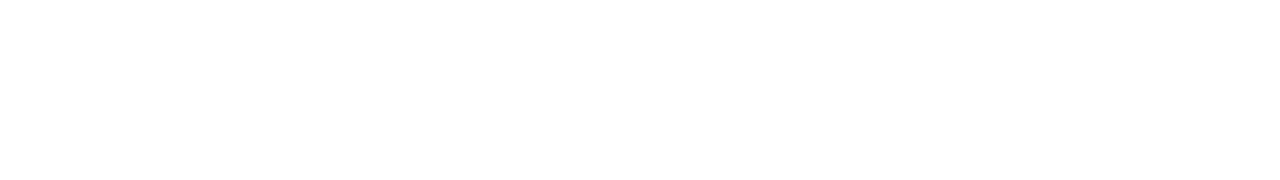
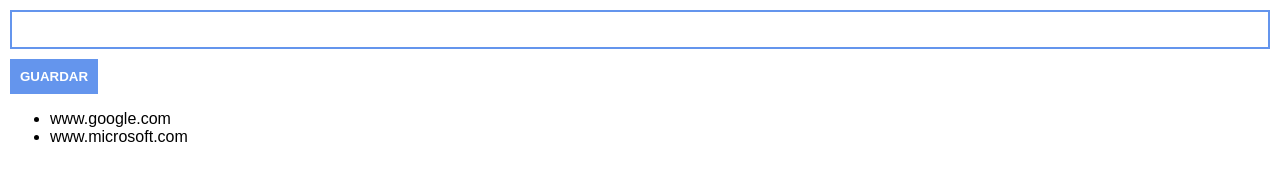
Before and after one commit to vmendoza-lab/ChromeExtension, a plain HTML site: page index.html in a window 1280 px wide. Drawn offline with Linux system fonts and the light colour scheme.

Commit message:
diseño base

```diff
--- a/index.css
+++ b/index.css
@@ -0,0 +1,28 @@
+body {
+    margin: 0;
+    padding: 10px;
+    font-family: Arial, Helvetica, sans-serif;
+}
+
+/*
+Style our app according to the provided design!
+green color -> #5f9341
+*/
+
+
+input {
+    width: 100%;
+    padding: 10px;
+    box-sizing: border-box;
+    margin-bottom: 10px;
+    border: 2px solid cornflowerblue;
+}
+
+button {
+    background-color: cornflowerblue;
+    font-weight: bold;
+    color: #fff;
+    padding: 10px;
+    border: 0px;
+    cursor: pointer;
+}
--- a/index.html
+++ b/index.html
@@ -8,5 +8,10 @@
     <title>Document</title>
 </head>
 <body>
+    <input type="text" id="input-el"/>
+    <button id="input-btn">GUARDAR</button>
+    <ul id="ul-el">
+    </ul>
+    <script src="index.js"></script>
 </body>
 </html>
--- a/index.js
+++ b/index.js
@@ -0,0 +1,13 @@
+const inputBtn = document.getElementById("input-btn");
+let myLeads = ["www.google.com","www.microsoft.com"]
+const inputEl = document.getElementById("input-el")
+const ulEl = document.getElementById("ul-el")
+
+inputBtn.addEventListener("click", function(){
+    myLeads.push(inputEl.value)
+    //console.log(myLeads)
+})
+
+myLeads.forEach(el => {
+    ulEl.innerHTML += "<li>" + el + "</li>"
+});
```
